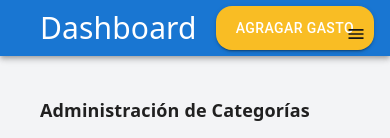
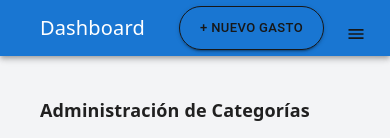
Before and after one commit to Mathiasfx/personal-financial-app, a Next.js app: page /dashboard/categorias in a window 390 px wide. Shown: the top 138 px of the page. Built offline with nearby package versions, Linux system fonts and the light colour scheme; no server answers.

Commit message:
[UPDATE] Refactor CategoriasPage for improved performance and readability; update DashboardDrawer tooltip and layout styles

```diff
--- a/app/dashboard/categorias/page.tsx
+++ b/app/dashboard/categorias/page.tsx
@@ -1,6 +1,6 @@
 /* eslint-disable @typescript-eslint/no-explicit-any */
 "use client";
-import { useEffect, useState } from "react";
+import { useCallback, useEffect, useMemo, useState } from "react";
 import { useAuth } from "@/context/AuthContext";
 import {
   getCategories,
@@ -22,6 +22,7 @@ import {
   Select,
   MenuItem,
   TablePagination,
+  SelectChangeEvent,
 } from "@mui/material";
 import { Edit, Delete, Save } from "@mui/icons-material";
 import {
@@ -39,7 +40,9 @@ import {
   School,
 } from "@mui/icons-material";
 
-const iconMap: Record<string, JSX.Element> = {
+export default function CategoriasPage() {
+  const iconMap: { [key: string]: JSX.Element } = useMemo(
+    () => ({
       ShoppingCart: <ShoppingCart />,
       DirectionsCar: <DirectionsCar />,
       Fastfood: <Fastfood />,
@@ -52,10 +55,12 @@ const iconMap: Record<string, JSX.Element> = {
       Restaurant: <Restaurant />,
       Work: <Work />,
       School: <School />,
-};
-const iconOptions = Object.keys(iconMap);
+    }),
+    []
+  );
 
-export default function CategoriasPage() {
+  const iconOptions = useMemo(() => Object.keys(iconMap), [iconMap]);
+
   const { user } = useAuth();
   const [categorias, setCategorias] = useState<any[]>([]);
   const [nuevaCategoria, setNuevaCategoria] = useState("");
@@ -74,25 +79,34 @@ export default function CategoriasPage() {
     }
   }, [user]);
 
+  const paginatedCategories = useMemo(
+    () =>
+      categorias.slice(page * rowsPerPage, page * rowsPerPage + rowsPerPage),
+    [categorias, page, rowsPerPage]
+  );
+
   //#region Agregar Categoría
-  const handleAddCategory = async () => {
+  const handleAddCategory = useCallback(async () => {
     if (user && nuevaCategoria.trim()) {
       const newCategory = { nombre: nuevaCategoria, icono: nuevoIcono };
       const addedCategory = await addCategory(user.uid, newCategory);
-      setCategorias([...categorias, addedCategory]);
+      setCategorias((prev) => [...prev, addedCategory]);
       setNuevaCategoria("");
       setNuevoIcono("ShoppingCart");
     }
-  };
+  }, [user, nuevaCategoria, nuevoIcono]);
   //#endregion
 
   //#region Eliminar Categoría
-  const handleDeleteCategory = async (categoryId: string) => {
+  const handleDeleteCategory = useCallback(
+    async (categoryId: string) => {
       if (user) {
         await deleteCategory(user.uid, categoryId);
-      setCategorias(categorias.filter((cat) => cat.id !== categoryId));
+        setCategorias((prev) => prev.filter((cat) => cat.id !== categoryId));
       }
-  };
+    },
+    [user]
+  );
   //#endregion
 
   //#region Editar Categoría
@@ -140,6 +154,13 @@ export default function CategoriasPage() {
     setPage(0);
   };
   //#endregion
+  const handleIconChange = useCallback((e: SelectChangeEvent<string>) => {
+    setNuevoIcono(e.target.value);
+  }, []);
+
+  const handleEditIconChange = useCallback((e: SelectChangeEvent<string>) => {
+    setEditIcon(e.target.value);
+  }, []);
 
   return (
     <div className="p-4 md:p-6 w-full max-w-4xl  justify-start">
@@ -162,7 +183,7 @@ export default function CategoriasPage() {
           labelId="icon-label"
           label="Icono"
           value={nuevoIcono}
-          onChange={(e) => setNuevoIcono(e.target.value)}
+          onChange={handleIconChange}
           sx={{
             borderRadius: "24px",
             "& .MuiOutlinedInput-notchedOutline": {
@@ -170,7 +191,7 @@ export default function CategoriasPage() {
             },
           }}
         >
-          {iconOptions.map((icon) => (
+          {iconOptions.map((icon: string) => (
             <MenuItem key={icon} value={icon}>
               {iconMap[icon]}
             </MenuItem>
@@ -195,20 +216,13 @@ export default function CategoriasPage() {
             </TableRow>
           </TableHead>
           <TableBody>
-            {categorias
-              .slice(page * rowsPerPage, page * rowsPerPage + rowsPerPage)
-              .map((categoria) => (
+            {paginatedCategories.map((categoria) => (
               <TableRow key={categoria.id} className="hover:bg-gray-100">
                 <TableCell>
                   {editingId === categoria.id ? (
                     <TextField
                       value={editValue}
                       onChange={(e) => setEditValue(e.target.value)}
-                        sx={{
-                          "& .MuiOutlinedInput-root": {
-                            borderRadius: "24px",
-                          },
-                        }}
                     />
                   ) : (
                     categoria.nombre
@@ -216,16 +230,7 @@ export default function CategoriasPage() {
                 </TableCell>
                 <TableCell>
                   {editingId === categoria.id ? (
-                      <Select
-                        value={editIcon}
-                        onChange={(e) => setEditIcon(e.target.value)}
-                        sx={{
-                          borderRadius: "24px",
-                          "& .MuiOutlinedInput-notchedOutline": {
-                            borderRadius: "24px",
-                          },
-                        }}
-                      >
+                    <Select value={editIcon} onChange={handleEditIconChange}>
                       {iconOptions.map((icon) => (
                         <MenuItem key={icon} value={icon}>
                           {iconMap[icon]}
--- a/app/dashboard/components/DashboardDrawer.tsx
+++ b/app/dashboard/components/DashboardDrawer.tsx
@@ -94,7 +94,7 @@ const DashboardDrawer: React.FC<DashboardDrawerProps> = ({
         <div className="p-4">
           <List>
             <ListItem disablePadding>
-              <Tooltip title="Dashboard" placement="right">
+              <Tooltip title="Finanzas" placement="right">
                 <ListItemButton onClick={() => navigateTo("/dashboard")}>
                   <Dashboard />
                   {open && (
--- a/app/dashboard/layout.tsx
+++ b/app/dashboard/layout.tsx
@@ -23,20 +23,26 @@ export default function DashboardLayout({ children }: { children: ReactNode }) {
         >
           <Toolbar className="flex justify-between  min-h-[80px]">
             <div className="flex items-center">
-              <h1 className="ml-6 text-3xl font-medium">Dashboard</h1>
+              <h1 className="ml-6 text-xl md:text-3xl font-medium">
+                Dashboard
+              </h1>
             </div>
-            <div className="col-span-1 md:col-span-2 flex justify-end">
+            <div className="col-span-1 justify-start md:col-span-2 flex md:justify-end">
               <Button
+                size="small"
                 variant="contained"
                 color="primary"
                 onClick={() => console.log("agregar")}
                 sx={{
-                  borderRadius: "16px",
+                  marginRight: "50px",
+                  borderRadius: "24px",
                   padding: "10px 20px",
-                  backgroundColor: "#F9BD24",
+                  color: "#171717",
+                  border: "1px solid #171717",
+                  backgroundColor: "transparent",
                 }}
               >
-                Agragar Gasto
+                + Nuevo gasto
               </Button>
             </div>
           </Toolbar>
```
Lines whose indentation alone changed are shown as unchanged.
